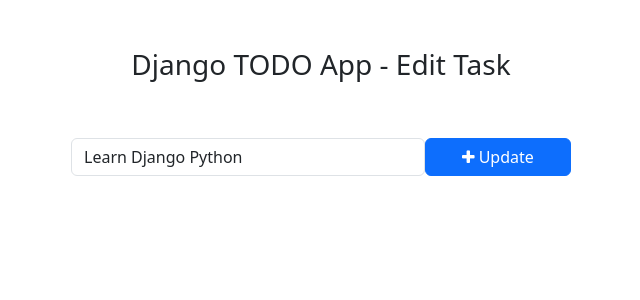
After one commit to RanjanKhadka01/Django_Todo, a Django app: page /todo/edit_task/2/ in a window 1280 px wide. The commit adds this page. Shown: the top 300 px of the page, without its empty margins (319-959 px from the left). Run offline with Django 5.2, Linux system fonts and the light colour scheme; data comes from the database, SQL or seed files in the repository; both versions use the stored data as it was after the commit.

Commit message:
Todo app final

```diff
--- /dev/null
+++ b/templates/edit_task.html
@@ -0,0 +1,26 @@
+<!DOCTYPE html>
+<html lang="en">
+<head>
+  <meta charset="UTF-8">
+  <meta name="viewport" content="width=device-width, initial-scale=1.0">
+  <title>Django TODO App - Edit Task</title>
+  <link href="https://cdn.jsdelivr.net/npm/bootstrap@5.3.0-alpha1/dist/css/bootstrap.min.css" rel="stylesheet" integrity="sha384-GLhlTQ8iRABdZLl6O3oVMWSktQOp6b7In1Zl3/Jr59b6EGGoI1aFkw7cmDA6j6gD" crossorigin="anonymous">
+  <script src="https://cdn.jsdelivr.net/npm/bootstrap@5.3.0-alpha1/dist/js/bootstrap.bundle.min.js" integrity="sha384-w76AqPfDkMBDXo30jS1Sgez6pr3x5MlQ1ZAGC+nuZB+EYdgRZgiwxhTBTkF7CXvN" crossorigin="anonymous"></script>
+  <!-- Font Awesome Icons -->
+  <link rel="stylesheet" href="https://cdnjs.cloudflare.com/ajax/libs/font-awesome/4.7.0/css/font-awesome.min.css">
+</head>
+<body>
+  <div class="container">
+    <h3 class="pt-5 pb-5 text-center">Django TODO App - Edit Task</h3>
+    <form action="{% url 'edit_task' get_task.pk %}"  method='POST' style="width: 500px; margin:auto;">
+      {% csrf_token %}
+      <div class="form-group">
+          <span style="display: flex;">
+              <input type="text" name='task' class="form-control" placeholder="Add a task" value="{{get_task.task}}">
+              <button type="submit" class="btn btn-primary" style="width: 200px;"><i class="fa fa-plus"></i> Update</button>
+          </span>
+      </div>
+  </form>
+  </div>
+</body>
+</html>
--- a/todo/urls.py
+++ b/todo/urls.py
@@ -2,6 +2,15 @@
 from . import views
 
 urlpatterns = [
+  # Add Item
   path('addTask/', views.addTask, name='addTask'),
+  # Mark as Done
+  path('mark_as_done/<int:pk>/', views.mark_as_done, name='mark_as_done'),
+  # Mark as Undone
+  path('mark_as_undone/<int:pk>/', views.mark_as_undone, name='mark_as_undone'),
+  # Edit Task
+  path('edit_task/<int:pk>/', views.edit_task, name='edit_task'),
+  # Delete task
+  path('delete_task/<int:pk>/', views.delete_task, name='delete_task'),
 
 ]
--- a/todo/views.py
+++ b/todo/views.py
@@ -1,5 +1,5 @@
 from django.http import HttpResponse
-from django.shortcuts import redirect
+from django.shortcuts import redirect, get_object_or_404, render
 from .models import Task
 
 # Create your views here.
@@ -8,3 +8,33 @@
   task = request.POST['task']
   Task.objects.create(task=task)
   return redirect('home')
+
+def mark_as_done(request, pk):
+  task = get_object_or_404(Task, pk=pk)
+  task.is_completed = True
+  task.save()
+  return redirect('home')
+
+def mark_as_undone(request, pk):
+  task = get_object_or_404(Task, pk=pk)
+  task.is_completed = False
+  task.save()
+  return redirect('home')
+
+def edit_task(request, pk):
+  get_task = get_object_or_404(Task, pk=pk)
+  if request.method == 'POST':
+    new_task = request.POST['task']
+    get_task.task = new_task
+    get_task.save()
+    return redirect('home')
+  else:
+    context = {
+      'get_task': get_task,
+    }
+    return render(request, 'edit_task.html', context)
+
+def delete_task(request, pk):
+  task = get_object_or_404(Task, pk=pk)
+  task.delete()
+  return redirect('home')
--- a/todo_main/views.py
+++ b/todo_main/views.py
@@ -3,7 +3,11 @@
 
 def home(request):
   tasks = Task.objects.filter(is_completed=False).order_by('-updated_at')
+
+  completed_task = Task.objects.filter(is_completed=True)
+
   context = {
     'tasks': tasks,
+    'completed_task': completed_task
   }
   return render(request, 'home.html', context)
```
Also changed, not shown: templates/home.html (+9 -4 lines), db.sqlite3.
